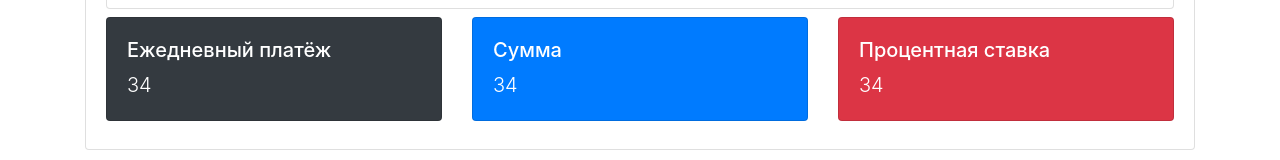
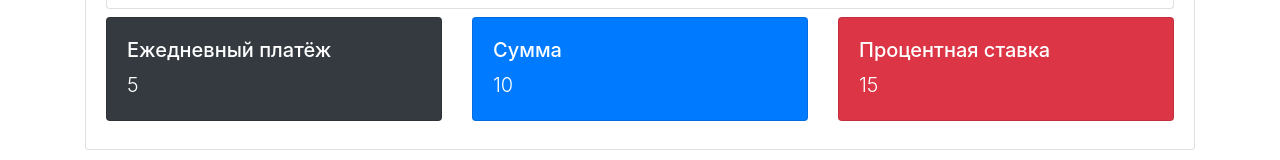
Before and after one commit to begimov/7CalcDemo, a Vue app: page / in a window 1280 px wide. Shown: the part 310-470 px from the top of the page. Built offline with nearby package versions, Linux system fonts and the light colour scheme.

Commit message:
computed props created to calculate parameters

```diff
--- a/src/components/Calc.vue
+++ b/src/components/Calc.vue
@@ -55,7 +55,7 @@
                 <div class="card h-100 bg-dark text-white">
                   <div class="card-body">
                     <h5>Ежедневный платёж</h5>
-                    <p class="lead mb-0">34</p>
+                    <p class="lead mb-0">{{ dailyPayment }}</p>
                   </div>
                 </div>
               </div>
@@ -63,7 +63,7 @@
                 <div class="card h-100 bg-primary text-white">
                   <div class="card-body">
                     <h5>Сумма</h5>
-                    <p class="lead mb-0">34</p>
+                    <p class="lead mb-0">{{ total }}</p>
                   </div>
                 </div>
               </div>
@@ -71,7 +71,7 @@
                 <div class="card h-100 bg-danger text-white">
                   <div class="card-body">
                     <h5>Процентная ставка</h5>
-                    <p class="lead mb-0">34</p>
+                    <p class="lead mb-0">{{ interestRate }}</p>
                   </div>
                 </div>
               </div>
@@ -102,6 +102,17 @@ export default {
         }
       }
     }
+  },
+  computed: {
+    dailyPayment() {
+      return this.weight * 1
+    },
+    total() {
+      return this.weight * 2
+    },
+    interestRate() {
+      return this.weight * 3
+    }
   }
 }
 </script>
```
